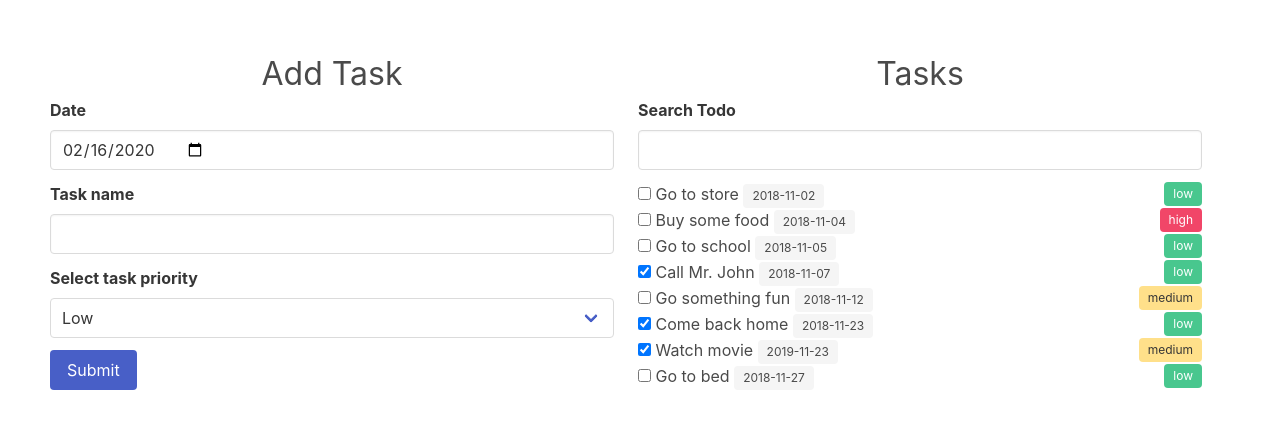
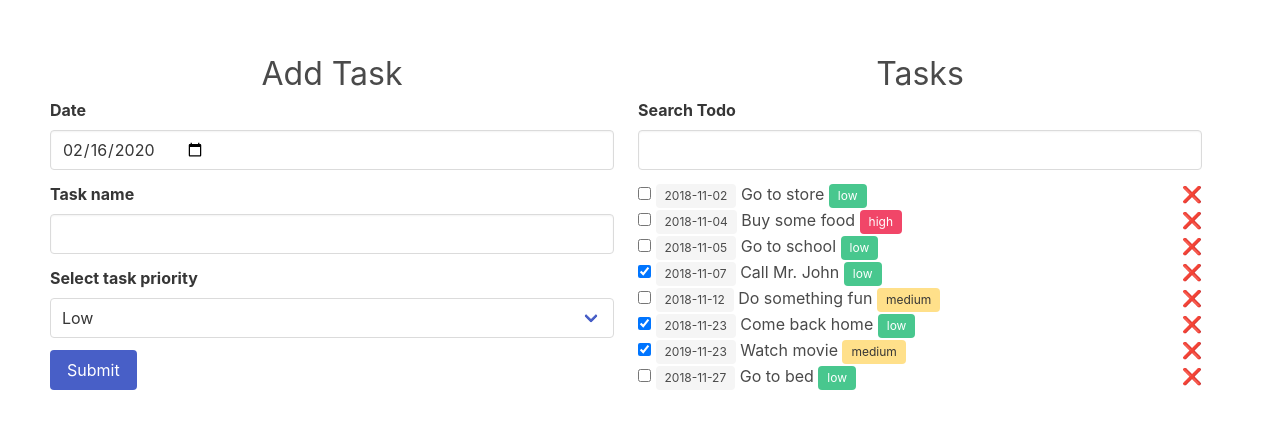
Before and after one commit to nadim1992/react-todo, a React (Create React App) app: page / in a window 1280 px wide. Shown: the top 428 px of the page. Built offline with nearby package versions, Linux system fonts and the light colour scheme.

Commit message:
feat: Remove list item

```diff
--- a/src/components/App.css
+++ b/src/components/App.css
@@ -6,3 +6,7 @@ select,
 .select {
     width: 100%;
 }
+
+span[role=button] {
+    cursor: pointer;
+}
--- a/src/components/App.js
+++ b/src/components/App.js
@@ -1,7 +1,7 @@
 import React, { useState, useEffect } from 'react';
 
-import FormContainer from './FormContainer';
-import ListContainer from './ListContainer';
+import FormContainer from './form/FormContainer';
+import ListContainer from './list/ListContainer';
 
 import { getTodaysDate } from '../helpers';
 
@@ -59,6 +59,12 @@ function App() {
         );
     };
 
+    const handleRemove = (e) => {
+        const id = parseInt(e.target.dataset.id);
+
+        setTodos(todos.filter(todo => todo.id !== id));
+    };
+
     const resetForm = () => {
         setDate(getTodaysDate());
         setName('');
@@ -72,7 +78,7 @@ function App() {
             { id: 2, complete: false, date: '2018-11-04', name: 'Buy some food', priority: 'high' },
             { id: 3, complete: false, date: '2018-11-05', name: 'Go to school', priority: 'low' },
             { id: 4, complete: true, date: '2018-11-07', name: 'Call Mr. John', priority: 'low' },
-            { id: 5, complete: false, date: '2018-11-12', name: 'Go something fun', priority: 'medium' },
+            { id: 5, complete: false, date: '2018-11-12', name: 'Do something fun', priority: 'medium' },
             { id: 6, complete: true, date: '2018-11-23', name: 'Come back home', priority: 'low' },
             { id: 7, complete: true, date: '2019-11-23', name: 'Watch movie', priority: 'medium' },
             { id: 8, complete: false, date: '2018-11-27', name: 'Go to bed', priority: 'low' }
@@ -92,6 +98,7 @@ function App() {
 
                 <ListContainer
                     handleComplete={handleComplete}
+                    handleRemove={handleRemove}
                     todos={todos}
                 />
             </div>
--- a/src/components/ListContainer.js
+++ b/src/components/list/ListContainer.js
@@ -1,24 +1,6 @@
 import React, { useState } from 'react';
 import ListFilter from './ListFilter';
-import PriorityTag from './PriorityTag';
-import DateTag from './DateTag';
-
-function ListItem(props) {
-    return (
-        <li className="list-item">
-            <label className="checkbox">
-                <input
-                    onChange={props.handleComplete}
-                    data-id={props.todo.id}
-                    checked={props.todo.complete}
-                    type="checkbox"
-                /> {props.todo.name} <DateTag date={props.todo.date} />
-            </label>
-
-            <PriorityTag priority={props.todo.priority} />
-        </li>
-    );
-}
+import ListItem from './ListItem';
 
 function ListContainer(props) {
     const [search, setSearch] = useState('');
@@ -41,6 +23,7 @@ function ListContainer(props) {
                     todo.name.includes(search) &&
                     <ListItem
                         handleComplete={props.handleComplete}
+                        handleRemove={props.handleRemove}
                         key={todo.id}
                         todo={todo}
                     />
--- a/src/components/ListFilter.js
+++ b/src/components/list/ListFilter.js
@@ -1,5 +1,5 @@
 import React from 'react';
-import TextFormField from './TextFormField';
+import TextFormField from '../form/TextFormField';
 
 function ListFilter(props) {
     return (
--- /dev/null
+++ b/src/components/list/ListItem.js
@@ -0,0 +1,27 @@
+import React from 'react';
+import PriorityTag from './PriorityTag';
+import DateTag from './DateTag';
+
+function ListItem(props) {
+    return (
+        <li className="list-item">
+            <label className="checkbox">
+                <input
+                    onChange={props.handleComplete}
+                    data-id={props.todo.id}
+                    checked={props.todo.complete}
+                    type="checkbox"
+                /> <DateTag date={props.todo.date} /> {props.todo.name}
+            </label> <PriorityTag priority={props.todo.priority} />
+
+            <span
+                onClick={props.handleRemove}
+                data-id={props.todo.id}
+                role="button"
+                className="is-pulled-right"
+            >&#10060;</span>
+        </li>
+    );
+}
+
+export default ListItem;
--- a/src/components/PriorityTag.js
+++ b/src/components/list/PriorityTag.js
@@ -1,7 +1,7 @@
 import React from 'react';
 
 function PriorityTag(props) {
-    let classes = 'tag is-pulled-right';
+    let classes = 'tag';
 
     switch (props.priority) {
         case 'low':
```
Also changed, not shown: src/components/form/FormContainer.js (renamed from src/components/FormContainer.js), src/components/form/SelectFormField.js (renamed from src/components/SelectFormField.js), src/components/form/TextFormField.js (renamed from src/components/TextFormField.js), src/components/list/DateTag.js (renamed from src/components/DateTag.js).
